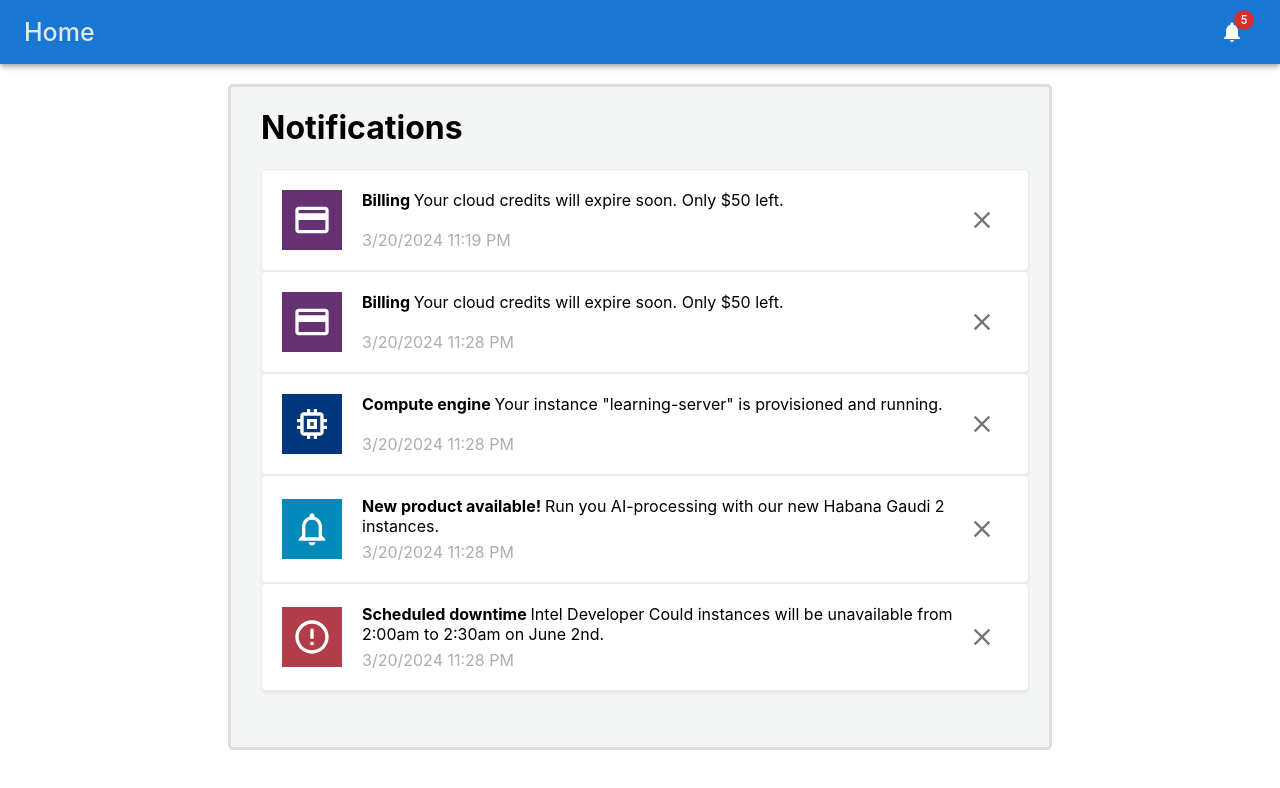
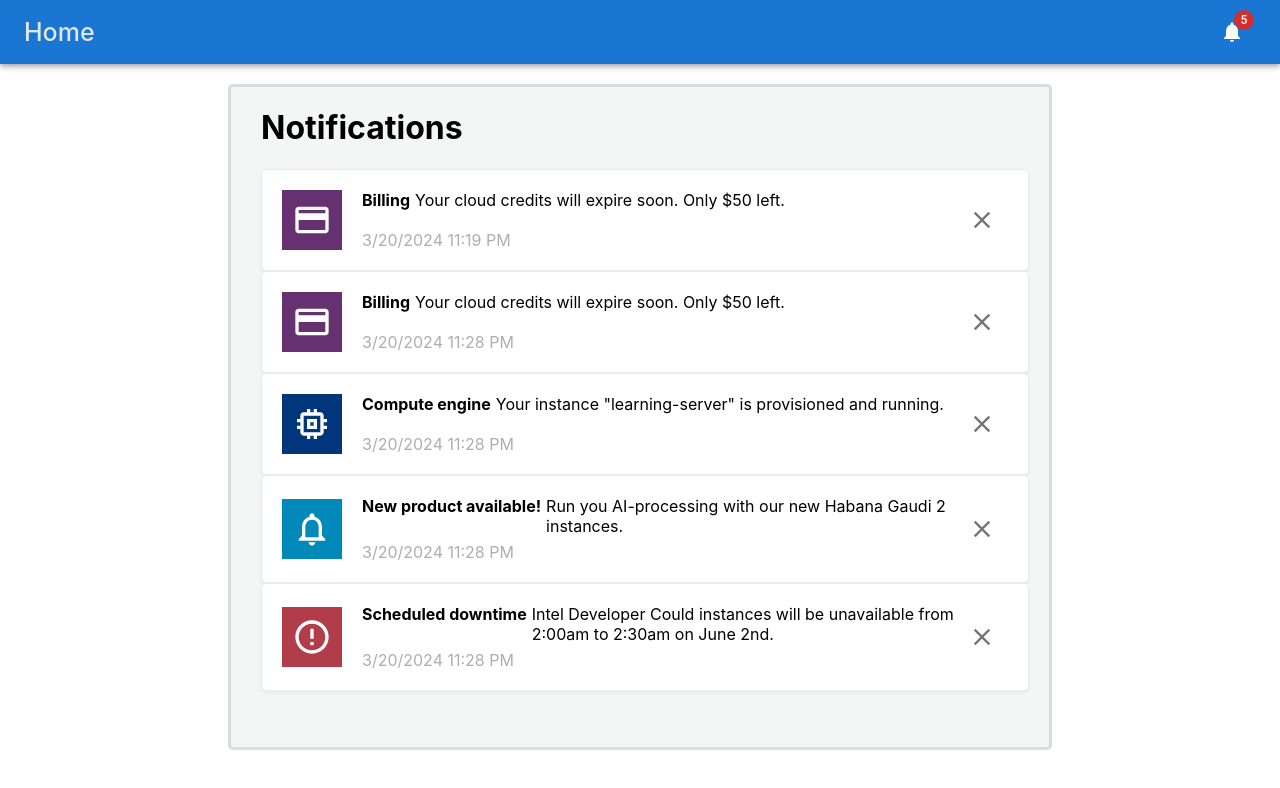
Before and after one commit to huutribui/notification, a React (Create React App) app in the folder react-app/: page /notifications in a window 1280 px wide. Shown: the top 788 px of the page. Built offline with nearby package versions, Linux system fonts and the light colour scheme.

Commit message:
Modified line based on pic

```diff
--- a/react-app/src/pages/Notifications/NotificationBlock.css
+++ b/react-app/src/pages/Notifications/NotificationBlock.css
@@ -51,6 +51,8 @@
 
 .notificationBlock .contentTextBold {
     font-weight: 700;
+    min-width: fit-content;
+    margin-right: 5px;
 }
 
 .iconBlock {
@@ -72,3 +74,8 @@
 .textGreyedOut {
     color: grey
 }
+
+.textContentInfo {
+    display: flex;
+    flex-direction: row;
+}
--- a/react-app/src/pages/Notifications/NotificationBlock.jsx
+++ b/react-app/src/pages/Notifications/NotificationBlock.jsx
@@ -63,8 +63,9 @@ const NotificationBlock = (props) => {
 
                     </div>
                     <div className={'textContent ' + (props.data.status !== NEW_STATUS ? "textGreyedOut" : "")}>
-                        <div>
-                            <span className='contentTextBold'>{TYPE_MAP[props.data.type].text} </span>{props.data.message}
+                        <div className='textContentInfo'>
+                            <div className='contentTextBold'>{TYPE_MAP[props.data.type].text}</div>
+                            {props.data.message}
                         </div>
                         <div className='dateTimeText'>{formatDate(props.data.date)}</div>
                     </div>
```
